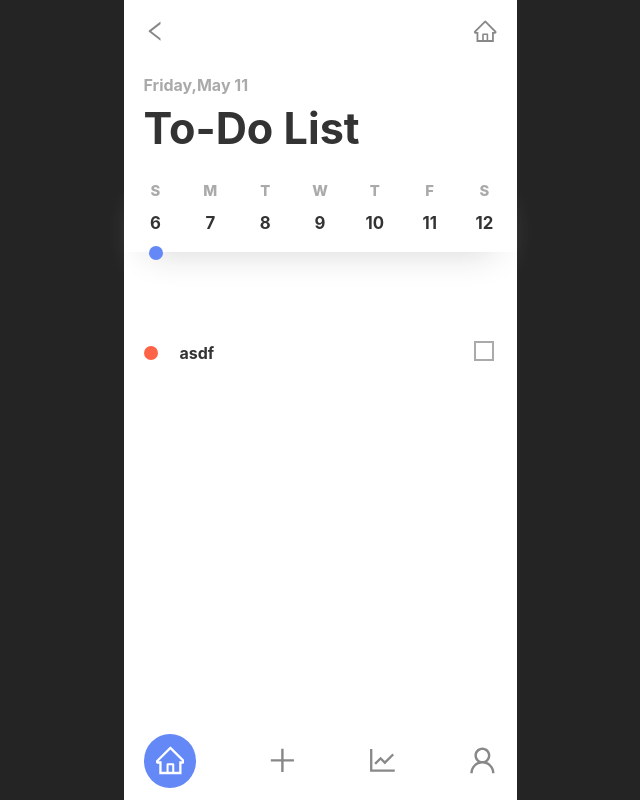
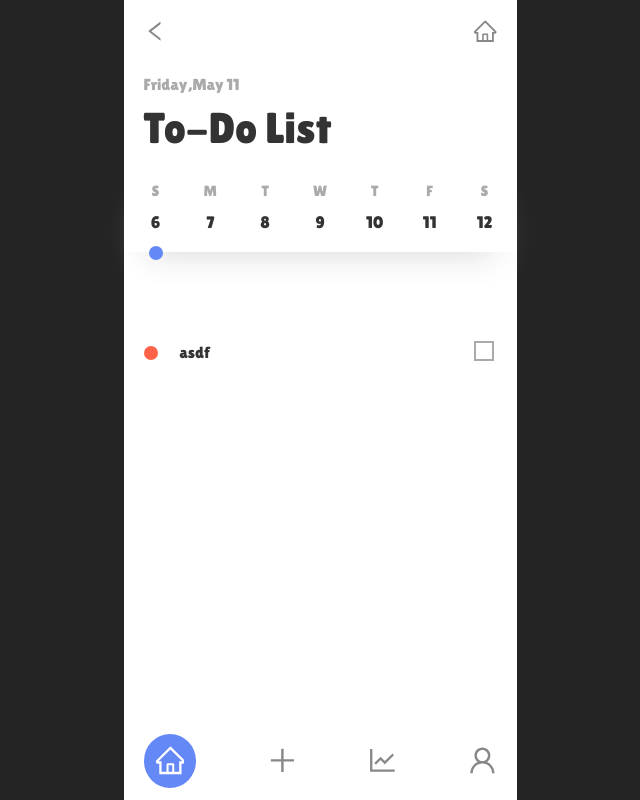
Before and after one commit to helloworld442/todo-list-project, a React (Vite) app: page / in a window 1280 px wide. Shown: the whole page, without its empty margins (320-960 px from the left). Built offline with nearby package versions, Linux system fonts and the light colour scheme.

Commit message:
feat : feat font family #44

```diff
--- a/index.html
+++ b/index.html
@@ -4,6 +4,12 @@
     <meta charset="UTF-8" />
     <link rel="icon" type="image/svg+xml" href="/vite.svg" />
     <meta name="viewport" content="width=device-width, initial-scale=1.0" />
+    <link rel="preconnect" href="https://fonts.googleapis.com" />
+    <link rel="preconnect" href="https://fonts.gstatic.com" crossorigin />
+    <link
+      href="https://fonts.googleapis.com/css2?family=Lilita+One&display=swap"
+      rel="stylesheet"
+    />
     <title>Vite + React</title>
   </head>
   <body>
--- a/src/index.css
+++ b/src/index.css
@@ -1,3 +1,7 @@
+* {
+  font-family: "Lilita One", cursive;
+}
+
 :root {
   font-family: Inter, system-ui, Avenir, Helvetica, Arial, sans-serif;
 
@@ -94,7 +98,6 @@
   padding: 0;
   border: 0;
   font-size: 100%;
-  font: inherit;
   vertical-align: baseline;
 }
 /* HTML5 display-role reset for older browsers */
```
